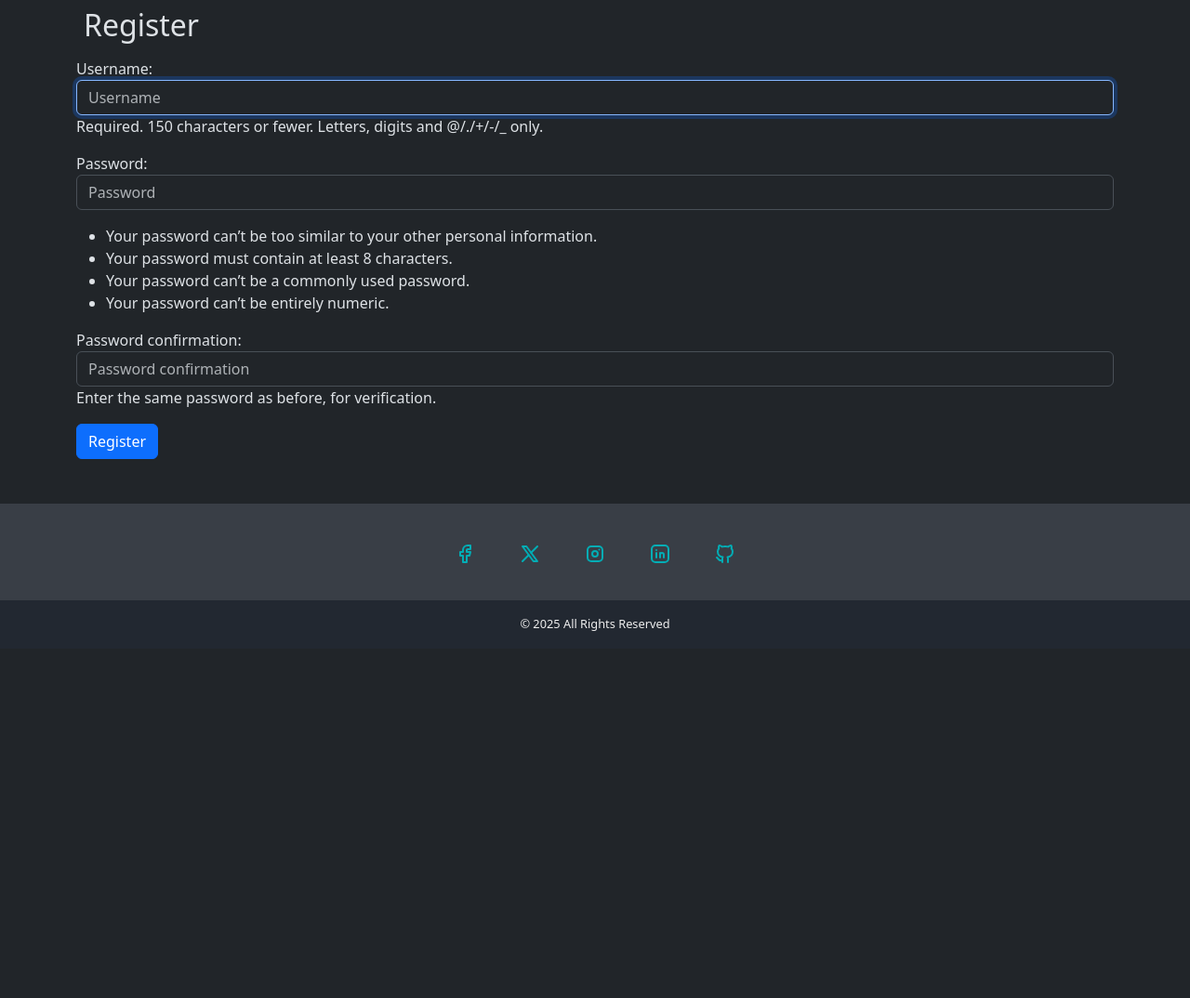
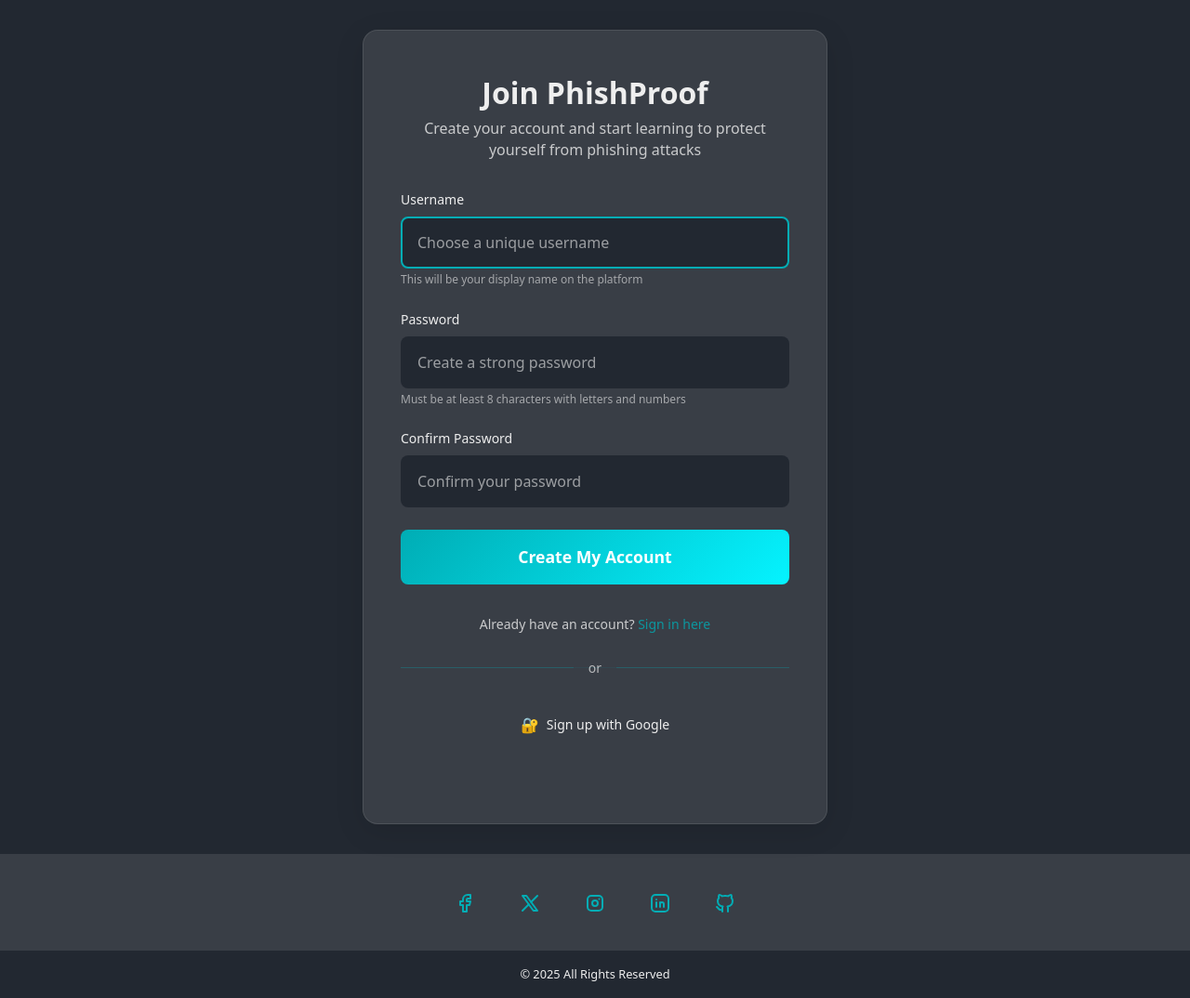
Before and after one commit to DavidBab/PhishProof, a Django app: page /auth/register/ in a window 1280 px wide. Shown: the part 89-1163 px from the top of the page at 93% size. Before the commit the page ends 768 px from the top, so only its background shows below. Run offline with Django 5.2, Linux system fonts and the light colour scheme; parts of the project's set-up code (start-up, migrations or seed data) failed here and were passed over; some libraries are stand-ins or nearby versions.

Commit message:
add register page handle error handling functionality, add remember me and login_view inside the views.py

```diff
--- a/phishproof/accounts/forms.py
+++ b/phishproof/accounts/forms.py
@@ -6,6 +6,7 @@ class BootstrapLoginForm(AuthenticationForm):
     username = forms.CharField(
         widget=forms.TextInput(attrs={'class': 'form-control form-input', 'placeholder': 'Username'})
     )
+
     password = forms.CharField(
         widget=forms.PasswordInput(attrs={'class': 'form-control form-input', 'placeholder': 'Password'})
     )
@@ -20,16 +21,45 @@ class BootstrapLoginForm(AuthenticationForm):
         label="Remember me"
     )
 
+    remember_me = forms.BooleanField(
+        required=False,  # Make it optional
+        widget=forms.CheckboxInput(attrs={'class': 'form-checkbox'}),
+    )
+
+
 class BootstrapRegisterForm(UserCreationForm):
+    email = forms.EmailField(
+        required=False,
+        widget=forms.EmailInput(attrs={
+            'class': 'form-input',
+            'placeholder': 'Enter your email address (optional)'
+        })
+    )
+
     class Meta:
         model = User
-        fields = ['username', 'password1', 'password2']
+        fields = ['username', 'email', 'password1', 'password2']
 
     def __init__(self, *args, **kwargs):
-        super(BootstrapRegisterForm, self).__init__(*args, **kwargs)
-        # iterate through username, pw1, pw2
-        for field in self.fields.values():
-            field.widget.attrs.update({
-                'class': 'form-control',
-                'placeholder': field.label
-            })
+        super().__init__(*args, **kwargs)
+
+        # Style the form fields
+        self.fields['username'].widget.attrs.update({
+            'class': 'form-input',
+            'placeholder': 'Choose a unique username'
+        })
+
+        self.fields['password1'].widget.attrs.update({
+            'class': 'form-input',
+            'placeholder': 'Create a strong password'
+        })
+
+        self.fields['password2'].widget.attrs.update({
+            'class': 'form-input',
+            'placeholder': 'Confirm your password'
+        })
+
+        # Customize help text to be more user-friendly
+        self.fields['username'].help_text = 'This will be your display name on the platform'
+        self.fields['password1'].help_text = 'Must be at least 8 characters with letters and numbers'
+        self.fields['password2'].help_text = None  # Remove default help text
--- /dev/null
+++ b/phishproof/accounts/static/css/register.css
@@ -0,0 +1,289 @@
+@import url('/static/css/variables.css');
+
+/* Auth Container */
+.auth-container {
+	min-height: 90vh;
+	display: flex;
+	align-items: center;
+	justify-content: center;
+	padding: 2rem;
+	background-color: var(--main-bg);
+}
+
+.auth-card {
+	background-color: var(--second-bg);
+	border-radius: 16px;
+	padding: 2.5rem;
+	width: 100%;
+	max-width: 450px;
+	box-shadow: 0 8px 32px rgba(0, 0, 0, 0.1);
+	border: 1px solid rgba(255, 255, 255, 0.1);
+}
+
+.register-card {
+	max-width: 500px;
+	padding: 3rem 2.5rem;
+}
+
+/* Header */
+.auth-header {
+	text-align: center;
+	margin-bottom: 2rem;
+}
+
+.auth-title {
+	font-size: 2rem;
+	font-weight: bold;
+	color: var(--main-text);
+	margin-bottom: 0.5rem;
+}
+
+.auth-subtitle {
+	color: var(--main-text);
+	opacity: 0.8;
+	font-size: 1rem;
+	margin: 0;
+	line-height: 1.4;
+}
+
+/* Form Styling */
+.auth-form {
+	margin-bottom: 1.5rem;
+}
+
+.form-group {
+	margin-bottom: 1.5rem;
+}
+
+.form-label {
+	display: block;
+	color: var(--main-text);
+	font-weight: 500;
+	margin-bottom: 0.5rem;
+	font-size: 0.875rem;
+}
+
+.form-input {
+	width: 100%;
+	padding: 0.875rem 1rem;
+	border: 2px solid transparent;
+	border-radius: 8px;
+	background-color: var(--main-bg);
+	color: var(--main-text);
+	font-size: 1rem;
+	transition: all 0.3s ease;
+	box-sizing: border-box;
+}
+
+.form-input:focus {
+	outline: none;
+	border-color: var(--accent);
+	box-shadow: 0 0 0 3px rgba(var(--accent-rgb), 0.1);
+}
+
+.form-input::placeholder {
+	color: var(--main-text);
+	opacity: 0.6;
+}
+
+.form-help {
+	display: block;
+	color: var(--main-text);
+	opacity: 0.6;
+	font-size: 0.75rem;
+	margin-top: 0.25rem;
+	line-height: 1.3;
+}
+
+/* Auth Button */
+.auth-btn {
+	width: 100%;
+	padding: 1rem;
+	background-color: var(--accent);
+	color: white;
+	border: none;
+	border-radius: 8px;
+	font-size: 1rem;
+	font-weight: 600;
+	cursor: pointer;
+	transition: all 0.3s ease;
+	margin-bottom: 1.5rem;
+}
+
+.auth-btn:hover {
+	background-color: var(--accent-glow);
+	transform: translateY(-2px);
+	box-shadow: 0 4px 12px rgba(var(--accent-rgb), 0.3);
+}
+
+.register-btn {
+	background: linear-gradient(135deg, var(--accent), var(--accent-glow));
+	font-size: 1.1rem;
+	padding: 1rem 2rem;
+	margin-bottom: 2rem;
+}
+
+.register-btn:hover {
+	background: linear-gradient(135deg, var(--accent-glow), var(--accent));
+	transform: translateY(-2px);
+	box-shadow: 0 6px 20px rgba(var(--accent-rgb), 0.4);
+}
+
+/* Error Messages */
+.error-messages {
+	margin-bottom: 1.5rem;
+}
+
+.error-message {
+	background-color: #ff4757;
+	color: white;
+	padding: 0.75rem;
+	border-radius: 6px;
+	margin-bottom: 0.5rem;
+	font-size: 0.875rem;
+}
+
+/* Auth Footer */
+.auth-footer {
+	text-align: center;
+}
+
+.auth-switch {
+	color: var(--main-text);
+	opacity: 0.8;
+	font-size: 0.875rem;
+	margin: 0;
+}
+
+.auth-link {
+	color: var(--accent);
+	text-decoration: none;
+	font-weight: 500;
+}
+
+.auth-link:hover {
+	text-decoration: underline;
+}
+
+/* Divider */
+.auth-divider {
+	position: relative;
+	text-align: center;
+	margin: 1.5rem 0;
+}
+
+.auth-divider::before {
+	content: '';
+	position: absolute;
+	top: 50%;
+	left: 0;
+	right: 0;
+	height: 1px;
+	background-color: var(--accent);
+	opacity: 0.3;
+}
+
+.divider-text {
+	background-color: var(--second-bg);
+	color: var(--main-text);
+	opacity: 0.7;
+	padding: 0 1rem;
+	font-size: 0.875rem;
+}
+
+/* Social Login */
+.social-login {
+	margin-bottom: 2rem;
+}
+
+.social-btn {
+	width: 100%;
+	padding: 0.875rem;
+	border: 2px solid rgba(var(--accent-rgb), 0.2);
+	border-radius: 8px;
+	background-color: transparent;
+	color: var(--main-text);
+	font-size: 0.875rem;
+	cursor: pointer;
+	transition: all 0.3s ease;
+	display: flex;
+	align-items: center;
+	justify-content: center;
+	gap: 0.5rem;
+}
+
+.social-btn:hover {
+	border-color: var(--accent);
+	background-color: rgba(var(--accent-rgb), 0.05);
+	transform: translateY(-1px);
+}
+
+.social-icon {
+	font-size: 1rem;
+}
+
+/* Benefits Section */
+.register-benefits {
+	padding-top: 2rem;
+	border-top: 1px solid rgba(var(--accent-rgb), 0.2);
+}
+
+.benefits-title {
+	color: var(--main-text);
+	font-size: 1rem;
+	font-weight: 600;
+	margin-bottom: 1rem;
+	text-align: center;
+}
+
+.benefits-list {
+	list-style: none;
+	padding: 0;
+	margin: 0;
+}
+
+.benefit-item {
+	display: flex;
+	align-items: center;
+	gap: 0.75rem;
+	padding: 0.5rem 0;
+	color: var(--main-text);
+	font-size: 0.875rem;
+}
+
+.benefit-icon {
+	font-size: 1rem;
+	flex-shrink: 0;
+}
+
+/* Responsive Design */
+@media (max-width: 768px) {
+	.auth-container {
+		padding: 1rem;
+	}
+
+	.auth-card,
+	.register-card {
+		padding: 2rem 1.5rem;
+		max-width: 100%;
+	}
+
+	.benefits-list {
+		font-size: 0.8rem;
+	}
+}
+
+@media (max-width: 480px) {
+	.register-card {
+		padding: 1.5rem 1rem;
+	}
+
+	.benefits-title {
+		font-size: 0.9rem;
+	}
+
+	.benefit-item {
+		font-size: 0.8rem;
+		padding: 0.375rem 0;
+	}
+}
--- a/phishproof/accounts/templates/auth/register.html
+++ b/phishproof/accounts/templates/auth/register.html
@@ -1,17 +1,95 @@
-{% extends "base.html" %}
+{% extends "base.html" %} {% load static %}
+
+<!-- CSS -->
+{% block extra_css %}
+<link rel="stylesheet" href="{% static 'css/register.css' %}" />
+{% endblock %}
 
 <!-- Title -->
 {% block title %} Register {% endblock %}
 
 <!-- Content -->
 {% block content %}
-<div class="container">
-    <h2 class="p-2">Register</h2>
-    <form method="post">
-        {% csrf_token %}
-        {{ form.as_p }}
-        <button type="submit" class="btn btn-primary">Register</button>
-    </form>
-    <br><br>
+<div class="auth-container">
+	<div class="auth-card register-card">
+		<div class="auth-header">
+			<h1 class="auth-title">Join PhishProof</h1>
+			<p class="auth-subtitle">
+				Create your account and start learning to protect yourself from phishing
+				attacks
+			</p>
+		</div>
+
+		<form class="auth-form" method="post">
+			{% csrf_token %}
+
+			<!-- Display form errors -->
+			{% if form.errors %}
+			<div class="error-messages">
+				{% for field, errors in form.errors.items %} {% for error in errors %}
+				<div class="error-message">{{ error }}</div>
+				{% endfor %} {% endfor %}
+			</div>
+			{% endif %}
+
+			<!-- Display non-field errors -->
+			{% if form.non_field_errors %}
+			<div class="error-messages">
+				{% for error in form.non_field_errors %}
+				<div class="error-message">{{ error }}</div>
+				{% endfor %}
+			</div>
+			{% endif %}
+
+			<div class="form-group">
+				<label for="{{ form.username.id_for_label }}" class="form-label"
+					>Username</label
+				>
+				{{ form.username }} {% if form.username.help_text %}
+				<small class="form-help">{{ form.username.help_text }}</small>
+				{% endif %}
+			</div>
+
+			<div class="form-group">
+				<label for="{{ form.password1.id_for_label }}" class="form-label"
+					>Password</label
+				>
+				{{ form.password1 }} {% if form.password1.help_text %}
+				<small class="form-help">{{ form.password1.help_text }}</small>
+				{% endif %}
+			</div>
+
+			<div class="form-group">
+				<label for="{{ form.password2.id_for_label }}" class="form-label"
+					>Confirm Password</label
+				>
+				{{ form.password2 }} {% if form.password2.help_text %}
+				<small class="form-help">{{ form.password2.help_text }}</small>
+				{% endif %}
+			</div>
+
+			<button type="submit" class="auth-btn register-btn">
+				Create My Account
+			</button>
+
+			<div class="auth-footer">
+				<p class="auth-switch">
+					Already have an account?
+					<a href="{% url 'login' %}" class="auth-link">Sign in here</a>
+				</p>
+			</div>
+		</form>
+
+		<div class="auth-divider">
+			<span class="divider-text">or</span>
+		</div>
+
+		<div class="social-login">
+			<button class="social-btn google-btn" type="button">
+				<span class="social-icon">🔐</span>
+				Sign up with Google
+			</button>
+		</div>
+	</div>
 </div>
 {% endblock %}
--- a/phishproof/accounts/urls.py
+++ b/phishproof/accounts/urls.py
@@ -6,13 +6,8 @@ from accounts.views import CustomLoginView
 urlpatterns = [
     # path('login/', views.login_view, name='login_view'),
     # path('register/', views.register_view, name='register_view'),
-    path('login/',
-         CustomLoginView.as_view(
-             template_name='auth/login.html',
-             authentication_form=BootstrapLoginForm
-            ),
-         name='login'
-        ),
+    path('login/', views.login_view, name='login'),
+
     path('logout/', auth_views.LogoutView.as_view(next_page="/auth/login"), name='logout'),
 
     path('register/', views.register_view, name='register'),
--- a/phishproof/accounts/views.py
+++ b/phishproof/accounts/views.py
@@ -1,6 +1,6 @@
 from django.contrib.auth.views import LoginView
 from django.shortcuts import render, redirect
-from django.contrib.auth import login
+from django.contrib.auth import login, authenticate
 from .forms import BootstrapRegisterForm, BootstrapLoginForm
 
 
@@ -15,14 +15,33 @@ def register_view(request):
         form = BootstrapRegisterForm()
     return render(request, 'auth/register.html', {'form': form})
 
-class CustomLoginView(LoginView):
-    authentication_form = BootstrapLoginForm
 
-    def form_valid(self, form):
-        # Set session expiry depending on "remember me"
-        remember = form.cleaned_data.get('remember_me')
-        if remember:
-            self.request.session.set_expiry(1209600) # 2 weeks
-        else:
-            self.request.session.set_expiry(0)  # session ends on browser close
-        return super().form_valid(form)
+def login_view(request):
+    if request.method == 'POST':
+        form = BootstrapLoginForm(request, data=request.POST)
+
+        if form.is_valid():
+            username = form.cleaned_data.get('username')
+            password = form.cleaned_data.get('password')
+            remember_me = form.cleaned_data.get('remember_me', False)
+
+            user = authenticate(username=username, password=password)
+            if user is not None:
+                login(request, user)
+
+                # Handle remember me
+                if remember_me:
+                    request.session.set_expiry(2592000)  # 30 days
+                else:
+                    request.session.set_expiry(0)  # Browser session only
+
+                return redirect('/app/dashboard')
+            else:
+                # Add custom error for invalid login
+                form.add_error(None, 'Invalid username or password. Please check your credentials and try again.')
+
+        # If form is not valid, Django will automatically handle field validation errors
+    else:
+        form = BootstrapLoginForm()
+
+    return render(request, 'auth/login.html', {'form': form})
--- a/phishproof/templates/includes/navbar.html
+++ b/phishproof/templates/includes/navbar.html
@@ -40,7 +40,7 @@
 								d="M11 16m0 1a1 1 0 0 1 1 -1h4a1 1 0 0 1 1 1v1a1 1 0 0 1 -1 1h-4a1 1 0 0 1 -1 -1z"
 							/>
 						</svg>
-						Dash
+						Dashboard
 					</a>
 				</li>
 				{% else %}
```
Also changed, not shown: phishproof/accounts/templates/auth/login.html (+26 -10 lines).
